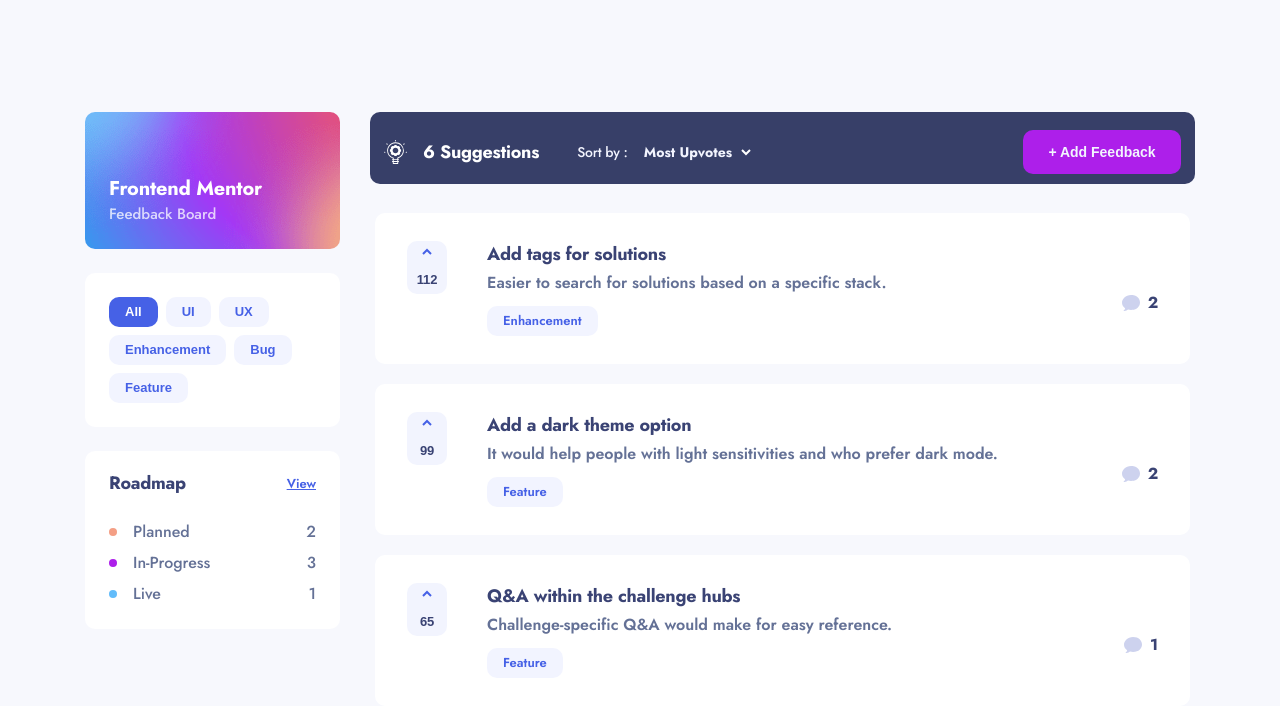
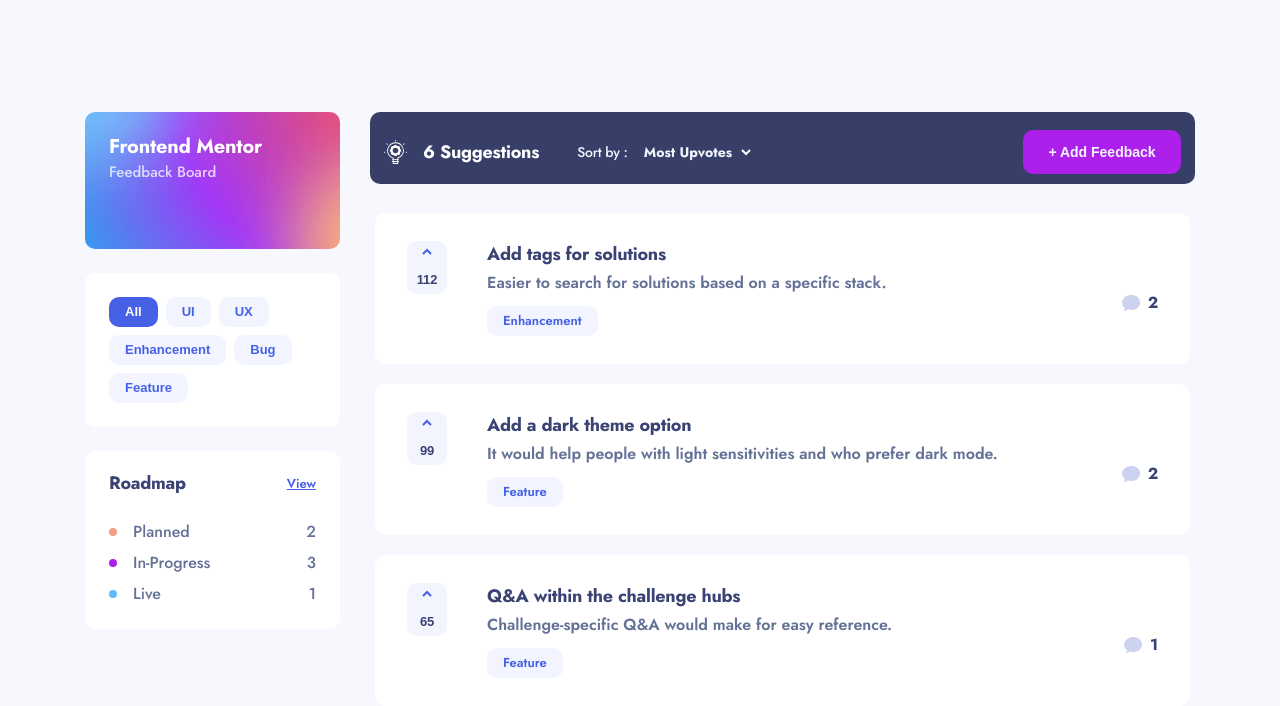
Before and after one commit to selly361/product-feedback-app, a React (Create React App) app: page / in a window 1280 px wide. Shown: the top 706 px of the page. Built offline with nearby package versions, Linux system fonts and the light colour scheme.

Commit message:
Update styles

```diff
--- a/src/components/PageTemplates/Home/SideBar/SideBar.styles.ts
+++ b/src/components/PageTemplates/Home/SideBar/SideBar.styles.ts
@@ -14,8 +14,11 @@
 `;
 
 export const TopSection = styled.section`
-  background-image: url("suggestions/desktop/background-header.png");
-  padding: 62px 72px 24px 24px;
+  width: 255px;
+  height: 137px;
+  background: url("suggestions/desktop/background-header.png") no-repeat;
+  background-size: cover;
+  padding: 20px 72px 28px 24px;
 
   * {
     color: #fff;
@@ -62,7 +65,7 @@
   }
 
   &:hover {
-    background: #CFD7FF;
+    background: #cfd7ff;
   }
 `;
 
@@ -92,7 +95,6 @@
   h5 {
     font-weight: 400;
     color: #647196;
-
   }
 `;
 
@@ -102,7 +104,7 @@
   font-weight: 600;
   text-decoration-line: underline;
 
-  transition: .5s ease color;
+  transition: 0.5s ease color;
 
   &:hover {
     color: #8397f8;
@@ -123,5 +125,5 @@
 `;
 
 export const Amount = styled.h5`
-    color: #647196;
-`
+  color: #647196;
+`;
```
